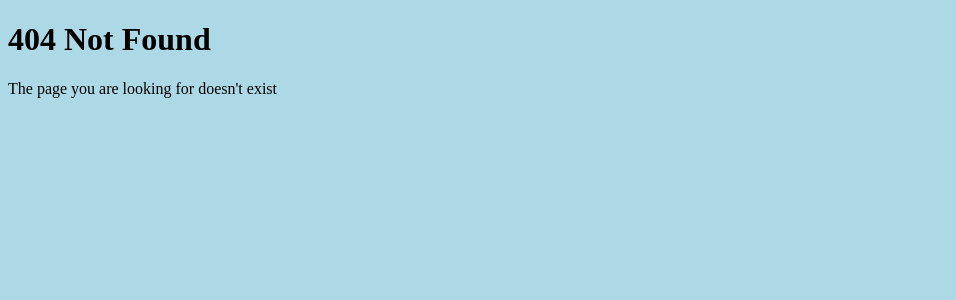
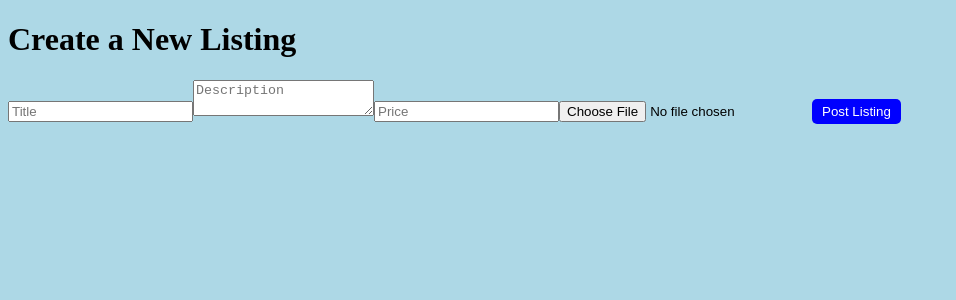
Before and after one commit to HunterB03/360-Lab-Final, a React (Vite) app in the folder frontend/: page /create-listing in a window 1280 px wide. Before the commit this address had no page. Shown: the top 300 px of the page, without its empty margins (0-956 px from the left). Built offline with nearby package versions, Linux system fonts and the light colour scheme.

Commit message:
user add listing

```diff
--- a/frontend/src/App.jsx
+++ b/frontend/src/App.jsx
@@ -6,6 +6,7 @@ import Home from "./pages/Home"
 import NotFound from "./pages/NotFound"
 import CartPage from './pages/CartPage'
 import ProtectedRoute from "./components/ProtectedRoute"
+import CreateListingPage from './pages/CreateListingPage';
 
 import CheckoutPage from './pages/CheckoutPage'
 
@@ -37,6 +38,7 @@ function App() {
         <Route path="/register" element={<RegisterAndLogout />} />
         <Route path="/cart" element={<CartPage />} />
         <Route path="/checkout" element={<CheckoutPage /> }/>
+        <Route path="/create-listing" element={<CreateListingPage />} />
 
         <Route path="*" element={<NotFound />}></Route>
       </Routes>
--- /dev/null
+++ b/frontend/src/pages/CreateListingPage.jsx
@@ -0,0 +1,47 @@
+// CreateListingPage.js (Page)
+import React, { useState } from 'react';
+import api from '../api';
+
+const CreateListingPage = () => {
+  const [title, setTitle] = useState('');
+  const [content, setContent] = useState('');
+  const [price, setPrice] = useState('');
+  const [img, setImg] = useState(null);
+
+  const handleSubmit = async (e) => {
+    e.preventDefault();
+
+    const formData = new FormData();
+    formData.append('title', title);
+    formData.append('content', content);
+    formData.append('price', price);
+    if (img) formData.append('img', img);
+
+    try {
+      const res = await api.post('api/listings/', formData, {
+        headers: {
+          'Content-Type': 'multipart/form-data',
+        },
+      });
+      alert('Listing created!');
+    } catch (err) {
+      console.error(err);
+      alert('Failed to create listing.');
+    }
+  };
+
+  return (
+    <div>
+      <h1>Create a New Listing</h1>
+      <form onSubmit={handleSubmit}>
+        <input type="text" value={title} onChange={e => setTitle(e.target.value)} placeholder="Title" required />
+        <textarea value={content} onChange={e => setContent(e.target.value)} placeholder="Description" required />
+        <input type="number" value={price} onChange={e => setPrice(e.target.value)} placeholder="Price" required />
+        <input type="file" onChange={e => setImg(e.target.files[0])} />
+        <button type="submit">Post Listing</button>
+      </form>
+    </div>
+  );
+};
+
+export default CreateListingPage;
```
Also changed, not shown: 1 other file (tests, documents, lock files or other folders).
